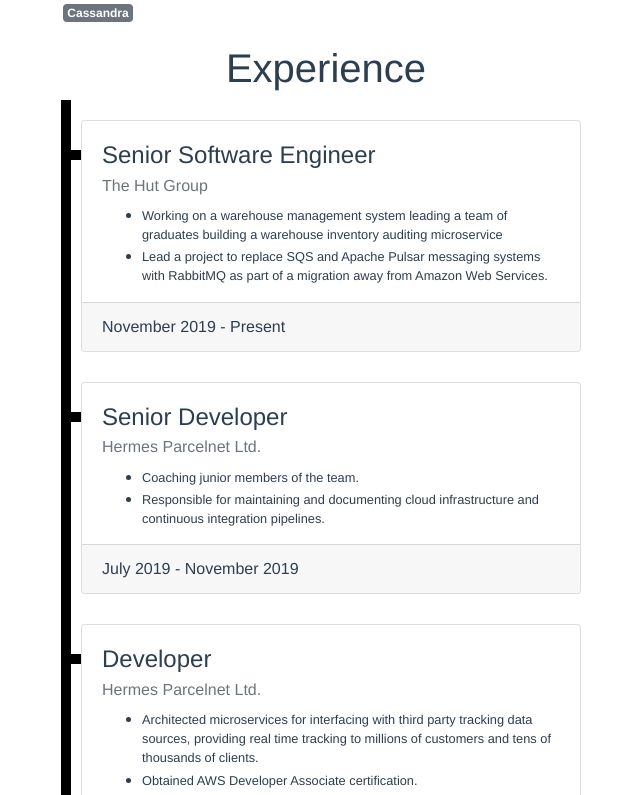
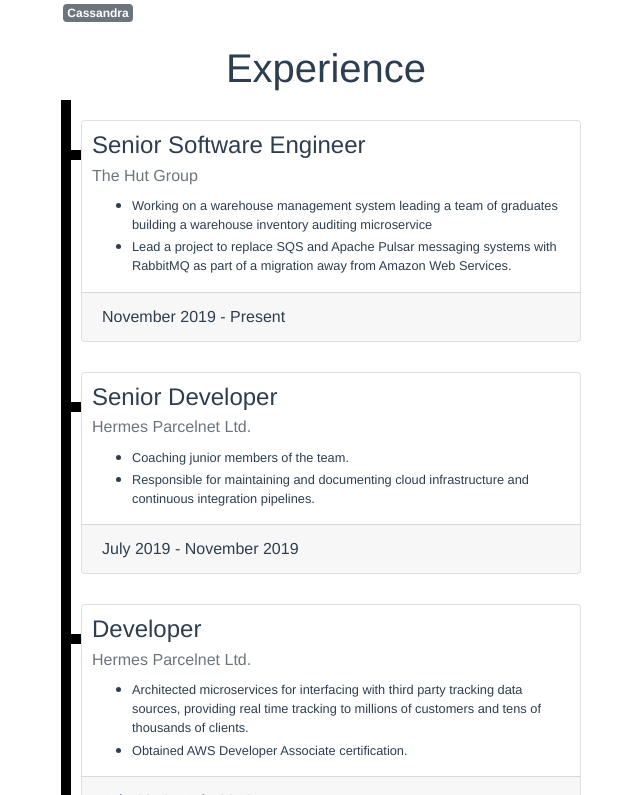
Before and after one commit to alex-stewart/professional-website, a Vue app in the folder frontend/: page / in a window 1280 px wide. Shown: the part 785-1580 px from the top of the page, without its empty margins (314-954 px from the left). Built offline with nearby package versions, Linux system fonts and the light colour scheme.

Commit message:
Adjusting role padding

```diff
--- a/frontend/src/components/Role.vue
+++ b/frontend/src/components/Role.vue
@@ -42,6 +42,6 @@
         top: 40px;
     }
     .role-card div.card-body{
-        padding-bottom: 0;
+        padding: 10px 10px 0 10px
     }
 </style>
```
